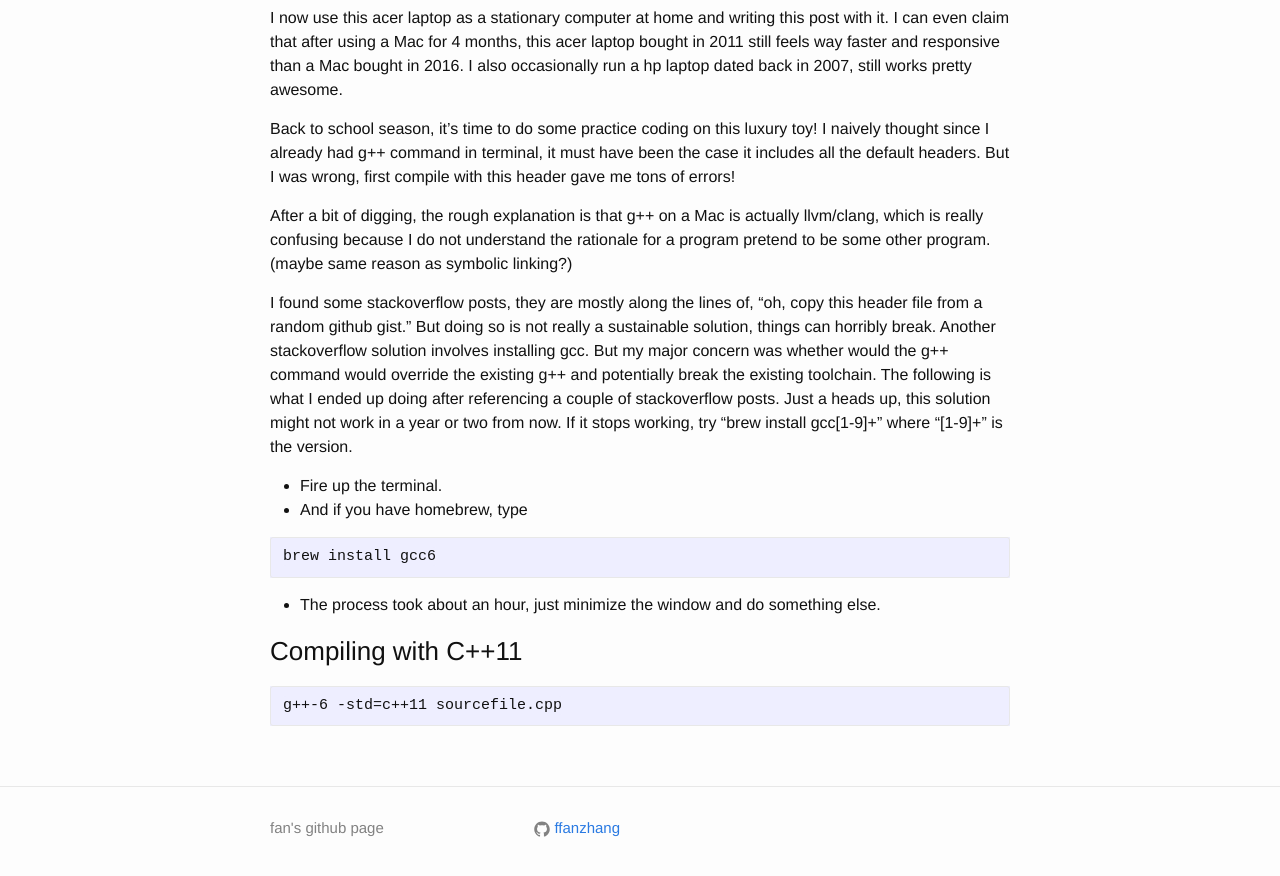
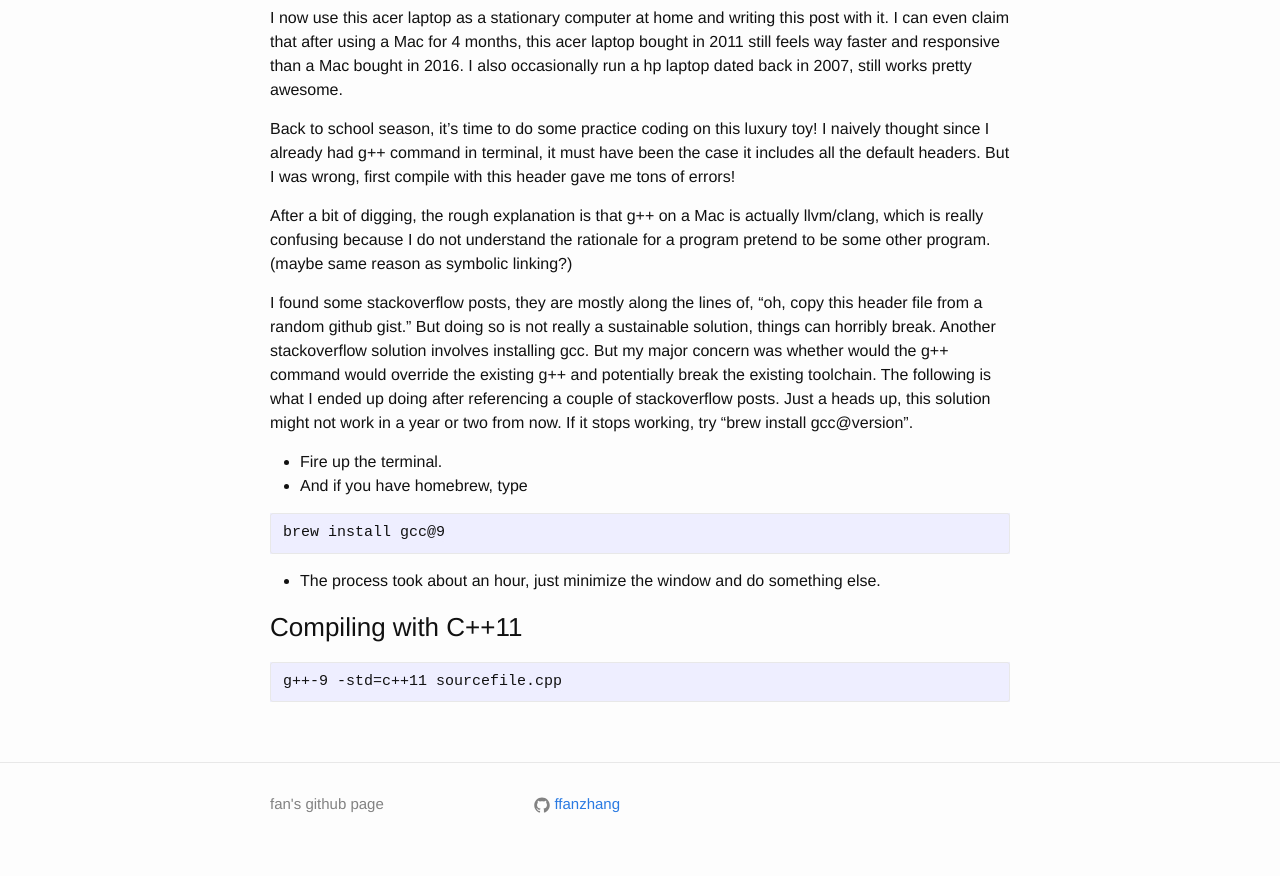
Before and after one commit to ffanzhang/ffanzhang.github.io, a Jekyll site: the page built from _posts/2017-01-07-get-bits-stdc++-header.markdown, in a window 1280 px wide and 900 px high, scrolled down 632 px. Shown: the top 876 px of the window. Built offline with Jekyll 4.4.1, drawn with Linux system fonts in a browser that asks for light colours.

Commit message:
changed brew install gcc instruction to a newer format

````diff
--- a/_posts/2017-01-07-get-bits-stdc++-header.markdown
+++ b/_posts/2017-01-07-get-bits-stdc++-header.markdown
@@ -46,17 +46,17 @@ sustainable solution, things can horribly break. Another stackoverflow solution
 gcc. But my major concern was whether would the g++ command would override the
 existing g++ and potentially break the existing toolchain. The following is what I ended
 up doing after referencing a couple of stackoverflow posts. Just a heads up, this solution
-might not work in a year or two from now. If it stops working, try "brew install gcc[1-9]+" where "[1-9]+" is the version.
+might not work in a year or two from now. If it stops working, try "brew install gcc@version".
 
 - Fire up the terminal.
 - And if you have homebrew, type
 
 ```
-brew install gcc6
+brew install gcc@9
 ```
 - The process took about an hour, just minimize the window and do something else.
 
 ### Compiling with C++11
 ```
-g++-6 -std=c++11 sourcefile.cpp
+g++-9 -std=c++11 sourcefile.cpp
 ```
````
